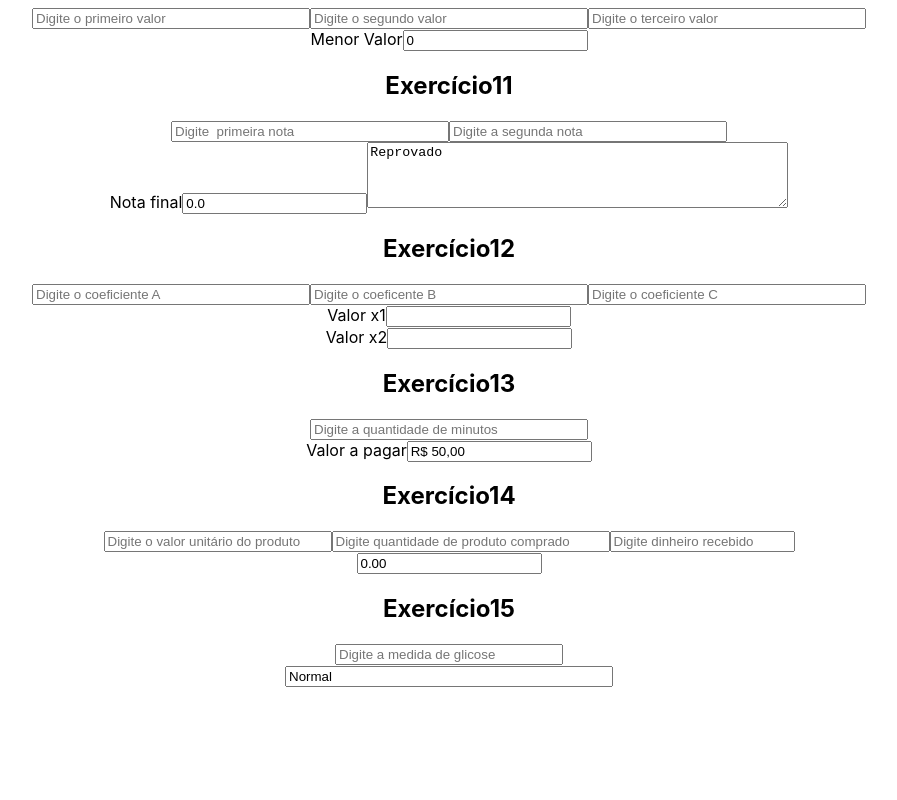
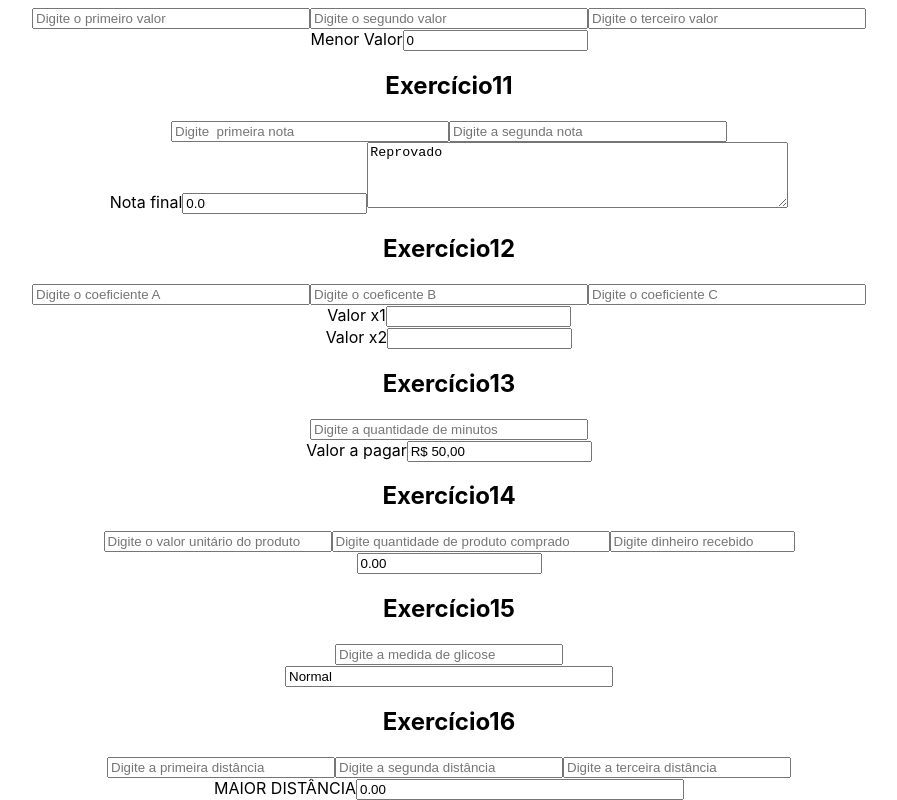
Before and after one commit to FernandoYoneda/Tegra, a React (Create React App) app: page / in a window 1280 px wide. Shown: the part 1283-2083 px from the top of the page, without its empty margins (191-1088 px from the left). Before the commit the page ends 1970 px from the top, so only its background shows below. Built offline with nearby package versions, Linux system fonts and the light colour scheme.

Commit message:
exercicio16

```diff
--- a/src/App.tsx
+++ b/src/App.tsx
@@ -18,6 +18,7 @@ import Exercicio12 from "./Exercicio12/exercicio12";
 import Exercicio13 from "./Exercicio13/exercicico13";
 import Exercicio14 from "./Exercicio14/exercicio14";
 import Exercicio15 from "./Exercicio15/exercicio15";
+import Exercicio16 from "./Exercicio16/exercicio16";
 
 function App() {
   return (
@@ -37,6 +38,7 @@ function App() {
       <Exercicio13 />
       <Exercicio14 />
       <Exercicio15 />
+      <Exercicio16 />
     </div>
   );
 }
--- /dev/null
+++ b/src/Exercicio16/exercicio16.tsx
@@ -0,0 +1,63 @@
+import { useState } from "react";
+
+const Exercicio16 = () => {
+  const [dados, setDados] = useState({
+    primeiraDistancia: 0,
+    segundaDistancia: 0,
+    terceiraDistancia: 0,
+  });
+
+  return (
+    <div>
+      <h2>Exercício16</h2>
+      <form>
+        <input
+          style={{ width: "220px" }}
+          type="number"
+          onChange={(e) =>
+            setDados((x) => ({
+              ...x,
+              primeiraDistancia: Number(e.target.value),
+            }))
+          }
+          placeholder="Digite a primeira distância"
+        />
+        <input
+          style={{ width: "220px" }}
+          type="number"
+          onChange={(e) =>
+            setDados((x) => ({
+              ...x,
+              segundaDistancia: Number(e.target.value),
+            }))
+          }
+          placeholder="Digite a segunda distância"
+        />
+        <input
+          style={{ width: "220px" }}
+          type="number"
+          onChange={(e) =>
+            setDados((x) => ({
+              ...x,
+              terceiraDistancia: Number(e.target.value),
+            }))
+          }
+          placeholder="Digite a terceira distância"
+        />
+        <br />
+        <label>MAIOR DISTÂNCIA</label>
+        <input
+          style={{ width: "320px" }}
+          type="text"
+          value={Math.max(
+            dados.primeiraDistancia,
+            dados.segundaDistancia,
+            dados.terceiraDistancia
+          ).toFixed(2)}
+        />
+      </form>
+    </div>
+  );
+};
+
+export default Exercicio16;
```
